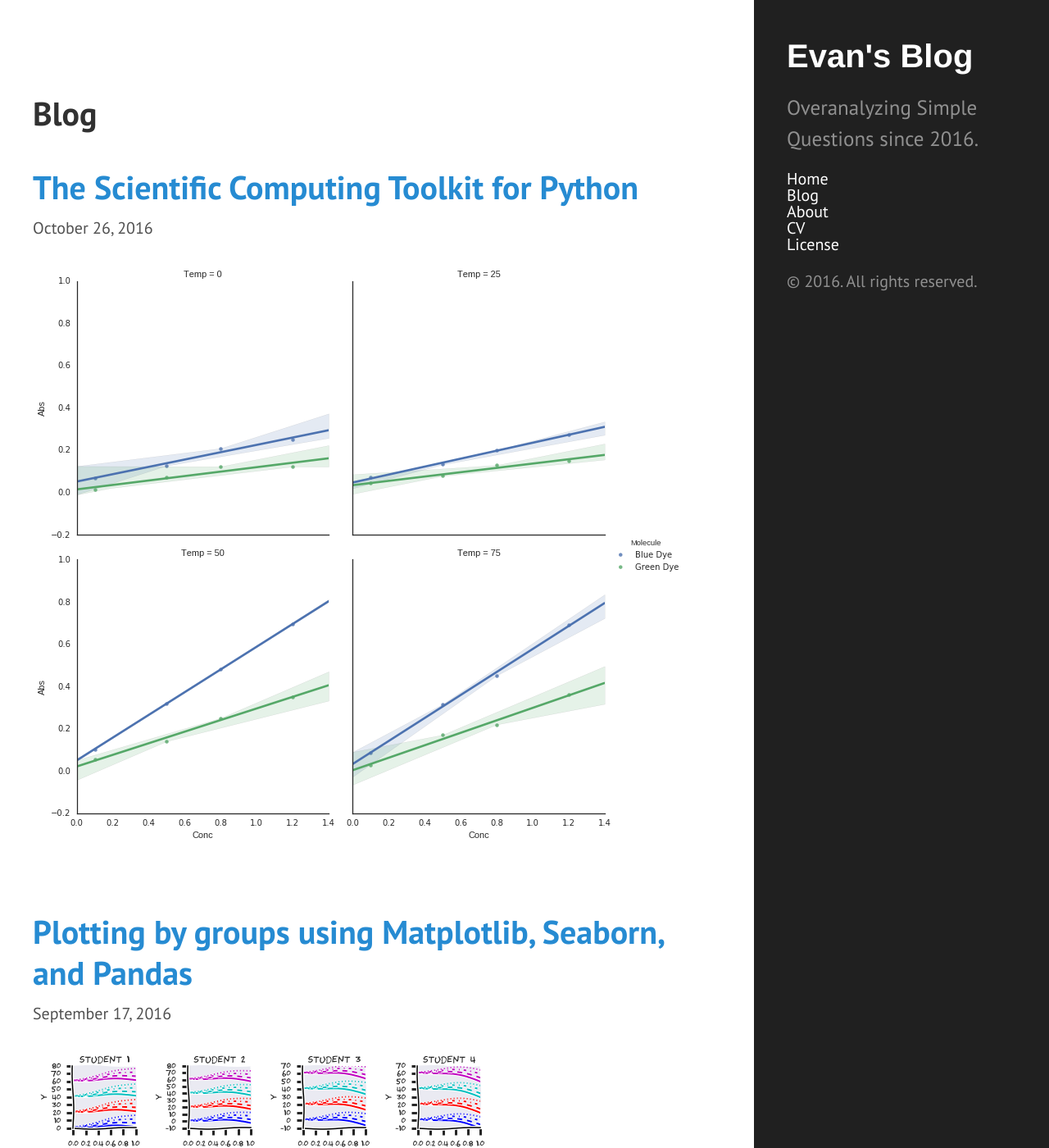
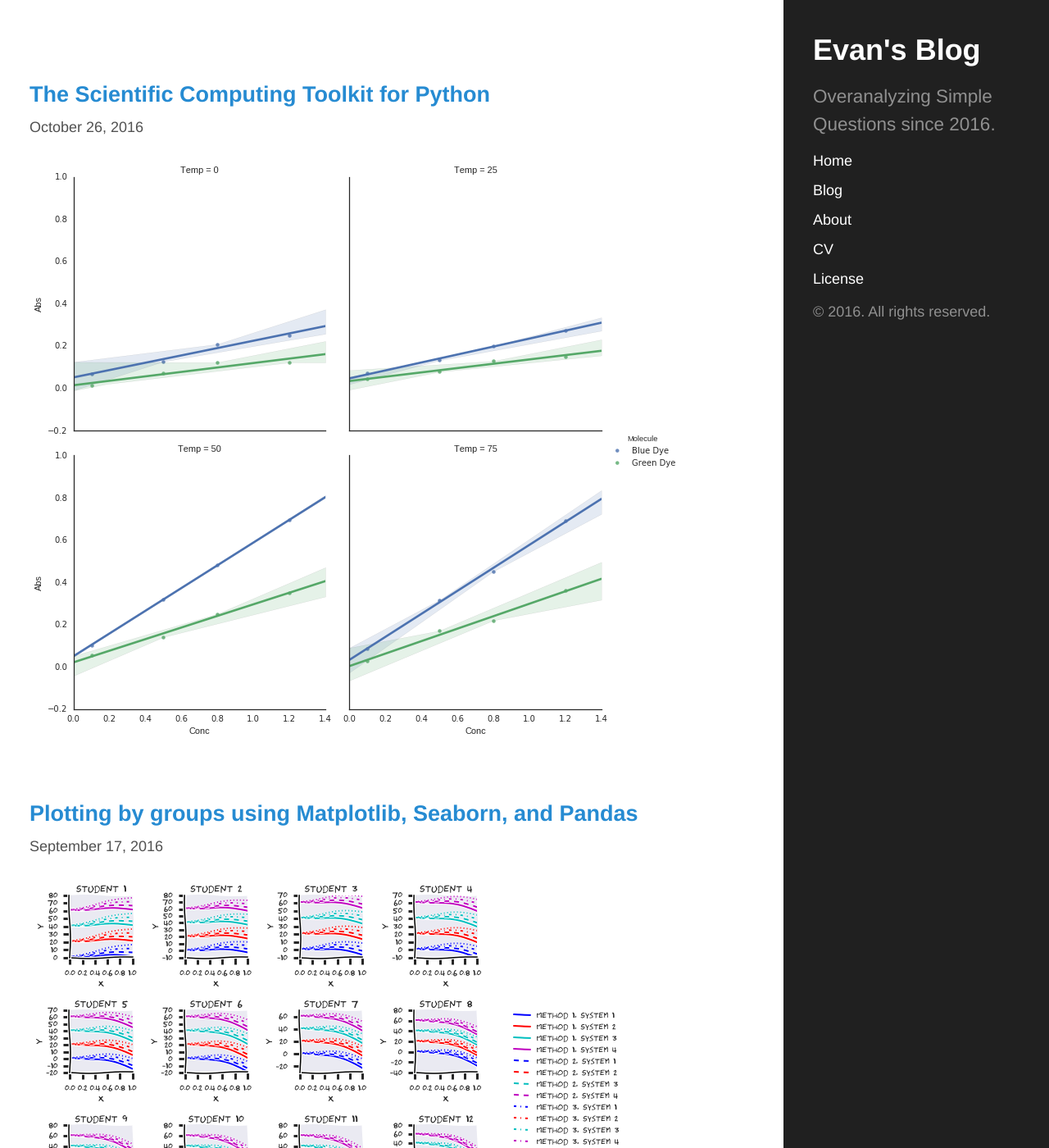
Before and after one commit to ecurtin2/blog, a Jekyll site: the page built from Blog.md, in a window 1280 px wide and 1400 px high. Shown: the whole window at 82% size. Built offline with Jekyll 4.4.1, drawn with Linux system fonts in a browser that asks for light colours.

Commit message:
more format

```diff
--- a/Blog.md
+++ b/Blog.md
@@ -1,6 +1,5 @@
 ---
 layout: page
-title: Blog
 ---
 
 <div class="posts">
--- a/public/css/hyde.css
+++ b/public/css/hyde.css
@@ -33,16 +33,12 @@
 
 html {
   /*font-family: "PT Sans", Helvetica, Arial, sans-serif; */
-  font-family: "PT Sans", Helvetica, Arial, sans-serif;
+  font-family:  Helvetica, Arial, sans-serif;
 }
-@media (min-width: 48em) {
-  html {
-    font-size: 16px;
-  }
-}
+
 @media (min-width: 58em) {
   html {
-    font-size: 20px;
+    font-size: 18px;
   }
 }
 
@@ -75,6 +71,7 @@ html {
 .sidebar a {
   color: #fff;
   vertical-align: text-top;
+  margin-top: 1rem;
 }
 
 /* Sitename */
--- a/public/css/poole.css
+++ b/public/css/poole.css
@@ -54,7 +54,7 @@ html {
 }
 @media (min-width: 38em) {
   html {
-    font-size: 20px;
+    font-size: 18px;
   }
 }
 
@@ -88,7 +88,7 @@ h1, h2, h3, h4, h5, h6 {
   text-rendering: optimizeLegibility;
 }
 h1 {
-  font-size: 2rem;
+  font-size: 1.5rem;
 }
 h2 {
   margin-top: 1rem;
```
Also changed, not shown: 4 other files.
